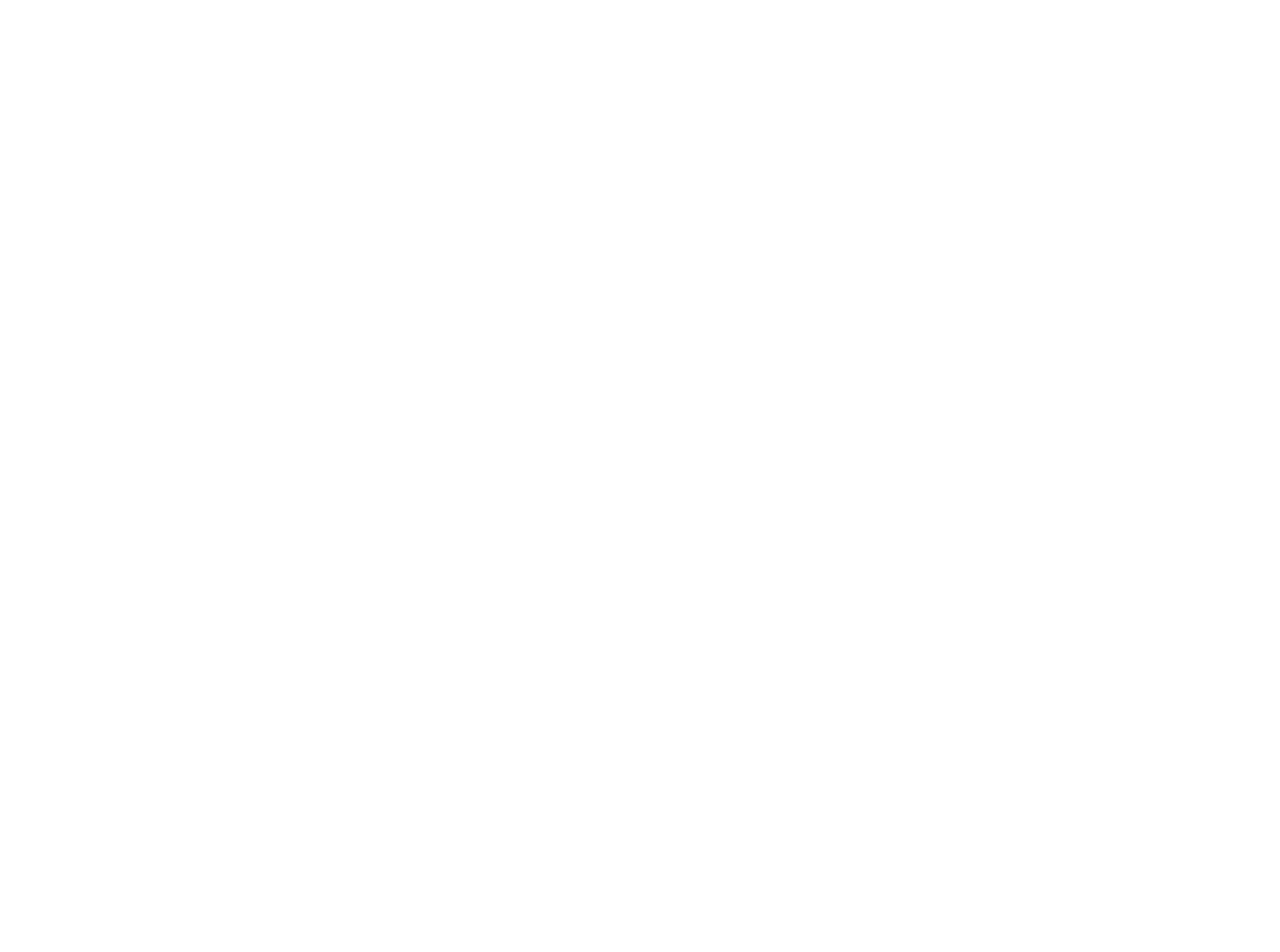
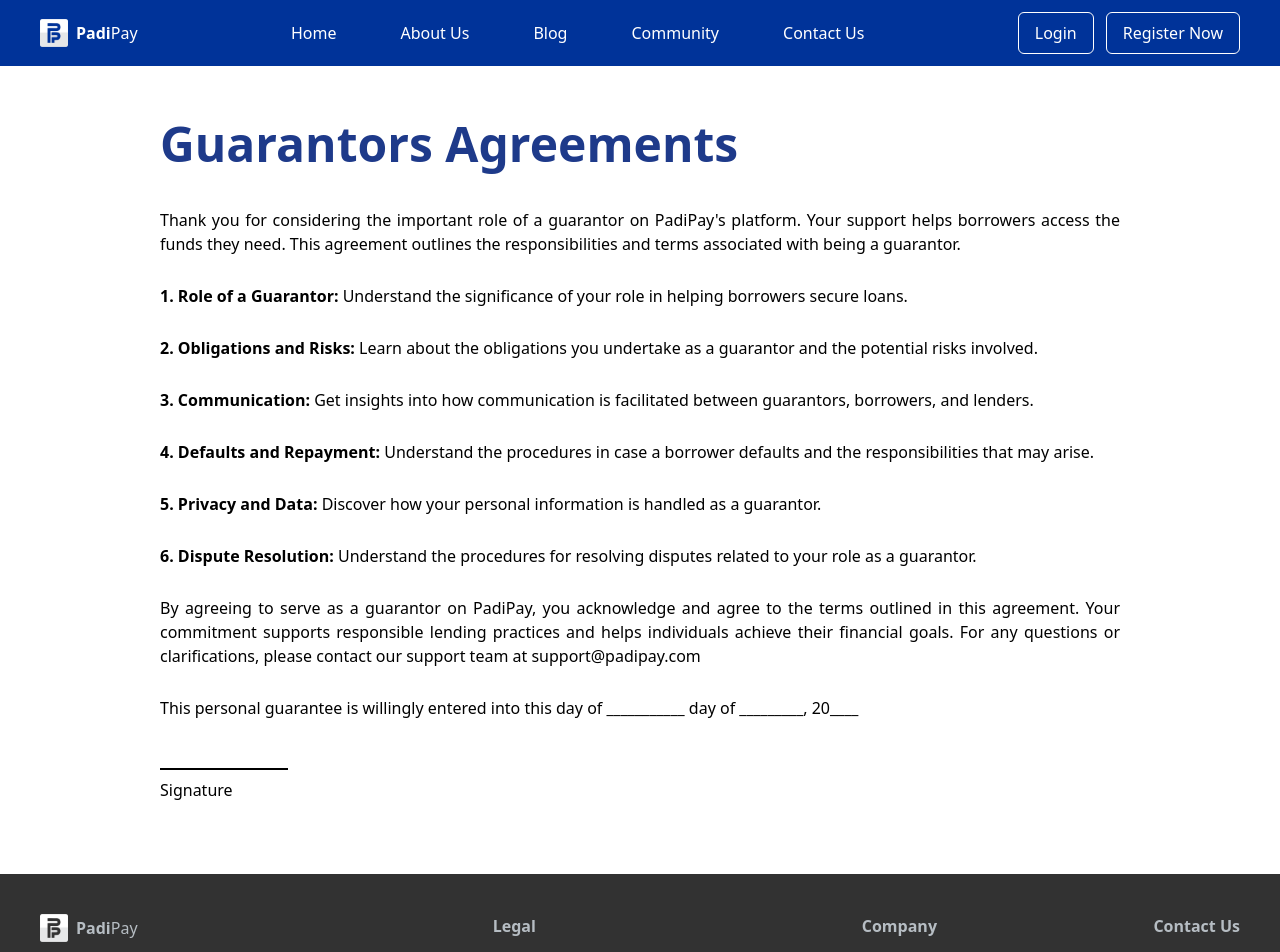
Before and after one commit to optimistictech/padipayApp-Frontend, a React (Create React App) app: page /guarantoragree in a window 1280 px wide. Before the commit this address had no page. Shown: the top 952 px of the page. Before the commit the page ends 800 px from the top, so only its background shows below. Built offline with nearby package versions, Linux system fonts and the light colour scheme.

Commit message:
I added GuarantorsAgreement Added

```diff
--- a/src/App.js
+++ b/src/App.js
@@ -19,6 +19,7 @@
 import Borrowersagreement from './Pages/BorrowersAgreementPage'
 import Blog from './Pages/BlogPage'
 import PrivacyPolicyPage from './Pages/PrivacyPolicyPage';
+import GuarantorsAgreementPage from './Pages/GuarantorsAgreementPage';
 
 
 function App() {
@@ -33,6 +34,7 @@
         <Route path='/community' element={<CommunityPage/>}/>
         <Route path='/areyou' element={<LendersBorrowers />} />
         <Route path='/privacy' element={<PrivacyPolicyPage />} />
+        <Route path='/guarantoragree' element={<GuarantorsAgreementPage />} />
         <Route path='/' element={<LandingPage/>}/>
       </Routes>
       {/* <Footer /> */}
--- a/src/Components/Footer.jsx
+++ b/src/Components/Footer.jsx
@@ -33,7 +33,7 @@
               <Link to='/'>Terms and Conditions</Link>
             </li>
             <li>
-              <Link to='/'>Policy Privacy</Link>
+              <Link to='/privacy'>Policy Privacy</Link>
             </li>
             <li>
               <Link to='/'>Lenders Agreement</Link>
@@ -42,7 +42,7 @@
               <Link to='/'>Borrowers Agreement</Link>
             </li>
             <li>
-              <Link to='/'>Gurantors Agreement</Link>
+              <Link to='/guarantoragree'>Gurantors Agreement</Link>
             </li>
           </ul>
         </div>
--- a/src/Pages/BorrowersAgreementPage.jsx
+++ b/src/Pages/BorrowersAgreementPage.jsx
@@ -1,9 +1,39 @@
 import React from 'react'
-
+import Navbar from '../Components/Navbar'
+import Footer from '../Components/Footer'
 const BorrowersAgreementPage = () => {
   return (
-    <div>BorrowersAgreementPage</div>
-  )
+    <div>
+      <nav>
+        <Navbar />
+      </nav>
+
+      <div>
+        <h1>Borrowers Agreements</h1>
+        <div>
+          <p>
+            I, [guarantor's name], hereby agree to guarantee the repayment of
+            the loan made by [borrower's name] to Padipay. I understand that I
+            am responsible for repaying the loan if the borrower defaults.
+          </p>
+          <p>
+            I have read and understand the terms and conditions of the loan,
+            including the interest rate and repayment schedule. I am comfortable
+            with the risk of having to repay the loan.
+          </p>
+          <p>
+            I agree to provide Padipay with my personal information, including
+            my income, assets, and debt.
+          </p>
+          <p>I have signed this agreement voluntarily and without duress.</p>
+          <p>[Guarantor's signature]</p>
+          <p>[Date]</p>
+        </div>
+      </div>
+
+      <Footer />
+    </div>
+  );
 }
 
 export default BorrowersAgreementPage
--- a/src/Pages/GuarantorsAgreementPage.jsx
+++ b/src/Pages/GuarantorsAgreementPage.jsx
@@ -1,9 +1,62 @@
 import React from 'react'
-
+import Navbar from '../Components/Navbar'
+import Footer from '../Components/Footer'
+import { Link } from 'react-router-dom';
 const GuarantorsAgreementPage = () => {
   return (
-    <div>GuarantorsAgreementPage</div>
-  )
+    <div>
+      <nav>
+        <Navbar />
+      </nav>
+
+      <div className="py-10 px-40 mx-auto text-justify mb-8">
+        <h1 className="font-bold text-5xl text-left text-blue-900 pt-20 pb-10">Guarantors Agreements</h1>
+        <div className='flex flex-col gap-7'>
+          <p>
+            Thank you for considering the important role of a guarantor on
+            PadiPay's platform. Your support helps borrowers access the funds
+            they need. This agreement outlines the responsibilities and terms
+            associated with being a guarantor.
+          </p>
+          <p>
+            <span className='font-bold'>1. Role of a Guarantor:</span> Understand the significance of your role in
+            helping borrowers secure loans.
+          </p>
+          <p>
+          <span className='font-bold'>2. Obligations and Risks:</span> Learn about the obligations you undertake
+            as a guarantor and the potential risks involved.
+          </p>
+          <p>
+          <span className='font-bold'>3. Communication:</span> Get insights into how communication is facilitated
+            between guarantors, borrowers, and lenders.
+          </p>
+          <p>
+          <span className='font-bold'>4. Defaults and Repayment:</span> Understand the procedures in case a
+            borrower defaults and the responsibilities that may arise.
+          </p>
+          <p>
+          <span className='font-bold'>5. Privacy and Data:</span> Discover how your personal information is
+            handled as a guarantor.
+          </p>
+          <p>
+          <span className='font-bold'> 6. Dispute Resolution: </span>Understand the procedures for resolving
+            disputes related to your role as a guarantor.
+          </p>
+          <p>
+            By agreeing to serve as a guarantor on PadiPay, you acknowledge and
+            agree to the terms outlined in this agreement. Your commitment
+            supports responsible lending practices and helps individuals achieve
+            their financial goals. For any questions or clarifications, please
+            contact our support team at support@padipay.com
+          </p>
+          <p>This personal guarantee is willingly entered into this day of ___________ day of _________, 20____</p>
+          <p className='border-t-2 mt-5 w-32 pt-2 border-black'>Signature</p>
+        </div>
+      </div>
+
+      <Footer />
+    </div>
+  );
 }
 
 export default GuarantorsAgreementPage
```
